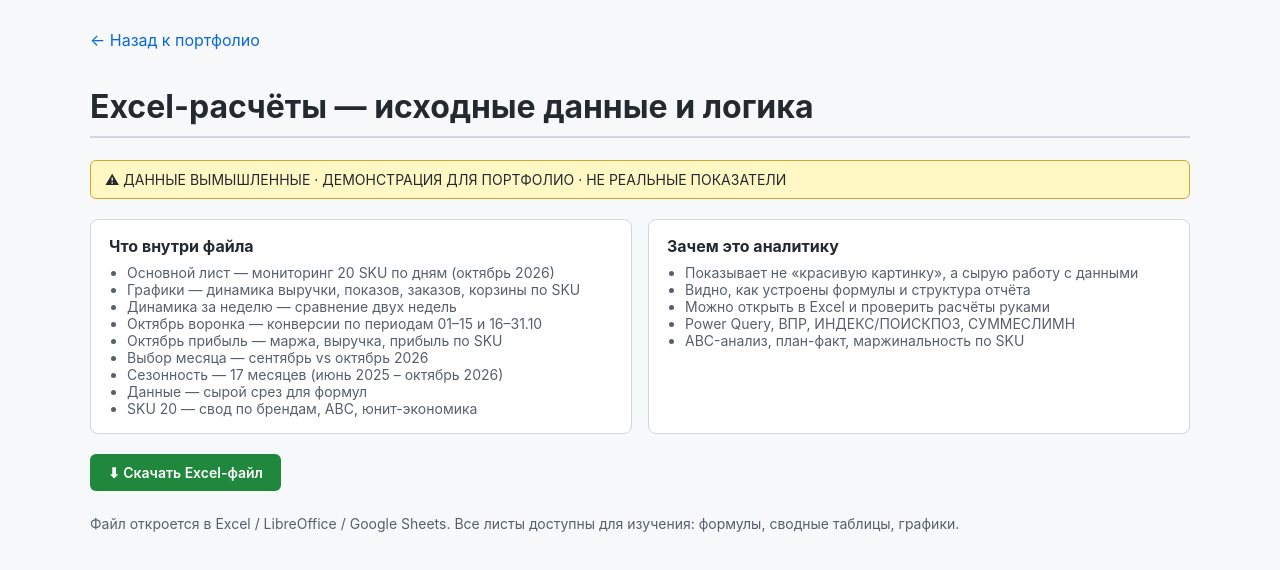
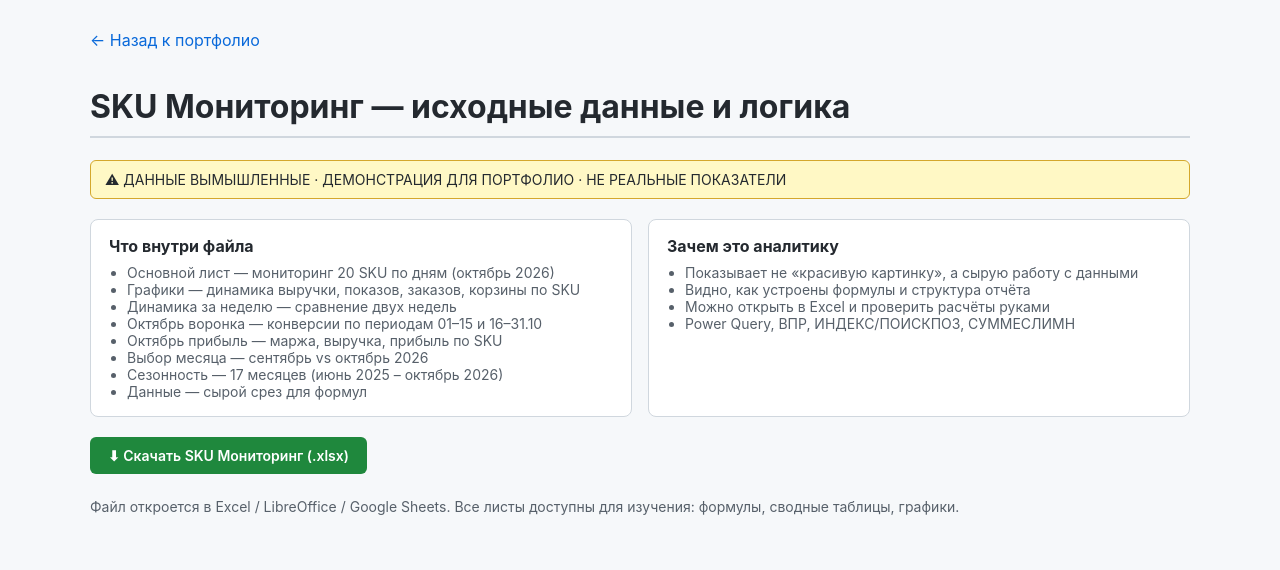
Before and after one commit to shumius21-ux/Shumelkin-Dashboard, a plain HTML site: page Excel.html in a window 1280 px wide. Drawn offline with Linux system fonts and the light colour scheme.

Commit message:
Update Excel.html

```diff
--- a/Excel.html
+++ b/Excel.html
@@ -3,7 +3,7 @@
 <head>
 <meta charset="UTF-8">
 <meta name="viewport" content="width=device-width, initial-scale=1.0">
-<title>Excel-расчёты — Шумелкин Е.А.</title>
+<title>SKU Мониторинг — Шумелкин Е.А.</title>
 <style>
     body { font-family: -apple-system, BlinkMacSystemFont, 'Segoe UI', Roboto, sans-serif;
            max-width: 1100px; margin: 30px auto; padding: 0 20px; background: #f6f8fa; color: #24292f; }
@@ -25,7 +25,7 @@
 </head>
 <body>
     <a class="back" href="index.html">← Назад к портфолио</a>
-    <h1>Excel-расчёты — исходные данные и логика</h1>
+    <h1>SKU Мониторинг — исходные данные и логика</h1>
     <div class="warn">⚠ ДАННЫЕ ВЫМЫШЛЕННЫЕ · ДЕМОНСТРАЦИЯ ДЛЯ ПОРТФОЛИО · НЕ РЕАЛЬНЫЕ ПОКАЗАТЕЛИ</div>
 
     <div class="grid">
@@ -40,7 +40,6 @@
                 <li>Выбор месяца — сентябрь vs октябрь 2026</li>
                 <li>Сезонность — 17 месяцев (июнь 2025 – октябрь 2026)</li>
                 <li>Данные — сырой срез для формул</li>
-                <li>SKU 20 — свод по брендам, ABC, юнит-экономика</li>
             </ul>
         </div>
         <div class="card">
@@ -50,13 +49,12 @@
                 <li>Видно, как устроены формулы и структура отчёта</li>
                 <li>Можно открыть в Excel и проверить расчёты руками</li>
                 <li>Power Query, ВПР, ИНДЕКС/ПОИСКПОЗ, СУММЕСЛИМН</li>
-                <li>ABC-анализ, план-факт, маржинальность по SKU</li>
             </ul>
         </div>
     </div>
 
     <div class="btns">
-        <a class="btn btn-dl" href="SKU 20 - Мониторинг.xlsx" download>⬇ Скачать Excel-файл</a>
+        <a class="btn btn-dl" href="SKU 20 - Мониторинг.xlsx" download>⬇ Скачать SKU Мониторинг (.xlsx)</a>
     </div>
 
     <p style="color:#57606a; font-size:14px;">
```
